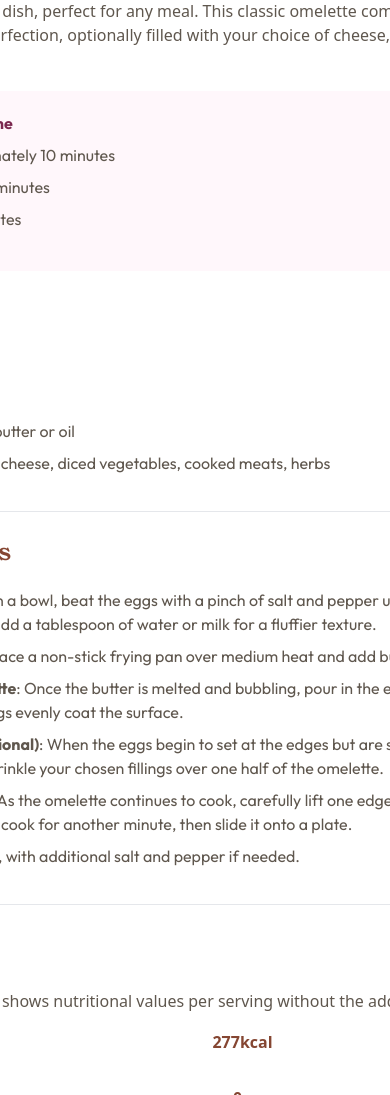
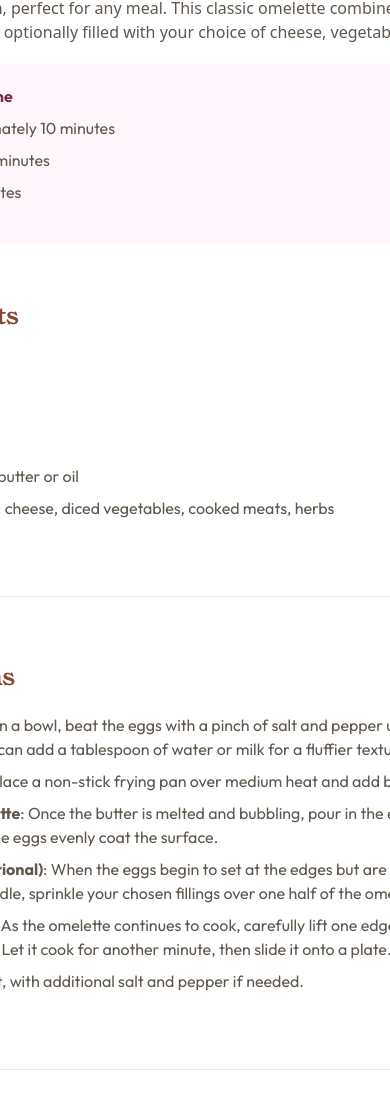
Before and after one commit to AbdullahHamadax/Recipe-page, a website: page index.html in a window 390 px wide. Shown: the part 515-1610 px from the top of the page. Drawn offline with Linux system fonts and the light colour scheme.

Commit message:
Using media queries!

```diff
--- a/index.html
+++ b/index.html
@@ -27,7 +27,9 @@
   <body
     class="flex flex-col items-center justify-center min-h-screen p-[90px] bg-eggshell"
   >
-    <div class="p-9 bg-white rounded-[15px] w-[736px] h-[1708px] mb-5">
+    <div
+      class="p-9 bg-white rounded-[15px] w-[736px] h-[1708px] mb-5 md:p-0 sm:p-0 md:h-[1920px]"
+    >
       <div>
         <img
           src="assets/images/image-omelette.jpeg"
@@ -35,11 +37,11 @@
           alt="omelette-image"
         />
         <h1
-          class="pt-4 text-[2.50rem] font-young p-2 font-normal text-charcoal"
+          class="pt-4 text-[2.50rem] font-young p-2 font-normal text-charcoal sm:text-center md:text-center"
         >
           Simple Omelette Recipe
         </h1>
-        <p class="mb-5 text-wenge">
+        <p class="mb-5 text-wenge sm:text-center md:text-center">
           An easy and quick dish, perfect for any meal. This classic omelette
           combines beaten eggs cooked to perfection, optionally filled with your
           choice of cheese, vegetables, or meats.
@@ -68,8 +70,8 @@
             </li>
           </ul>
         </div>
-        <div class="mb-4">
-          <h2 class="text-2xl font-normal text-nutmeg font-young">
+        <div class="mb-4 md:p-[40px]">
+          <h2 class="text-2xl font-normal text-nutmeg font-young md:p-4">
             Ingredients
           </h2>
           <ul
@@ -85,7 +87,7 @@
           </ul>
         </div>
         <hr />
-        <div class="mb-4">
+        <div class="mb-4 md:p-[40px]">
           <h2
             class="inline-block mt-6 text-2xl font-normal text-nutmeg font-young"
           >
--- a/tailwind.config.js
+++ b/tailwind.config.js
@@ -19,6 +19,13 @@ module.exports = {
         preparation: "#fff7fb",
       },
     },
+    screens: {
+      "2xl": { max: "1535px" },
+      xl: { max: "1279px" },
+      lg: { max: "1023px" },
+      md: { max: "767px" },
+      sm: { max: "639px" },
+    },
   },
   plugins: [],
 };
```
Also changed, not shown: dist/output.css.
